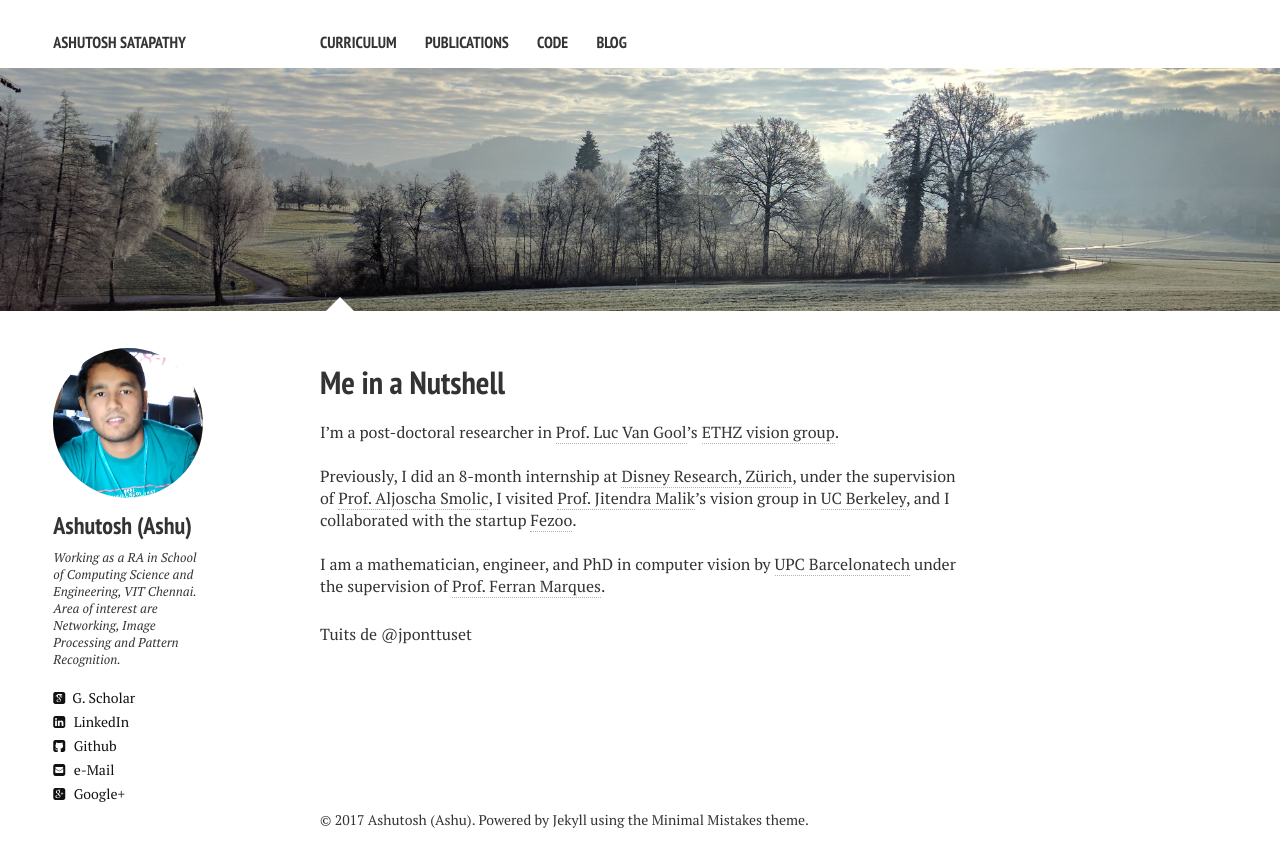
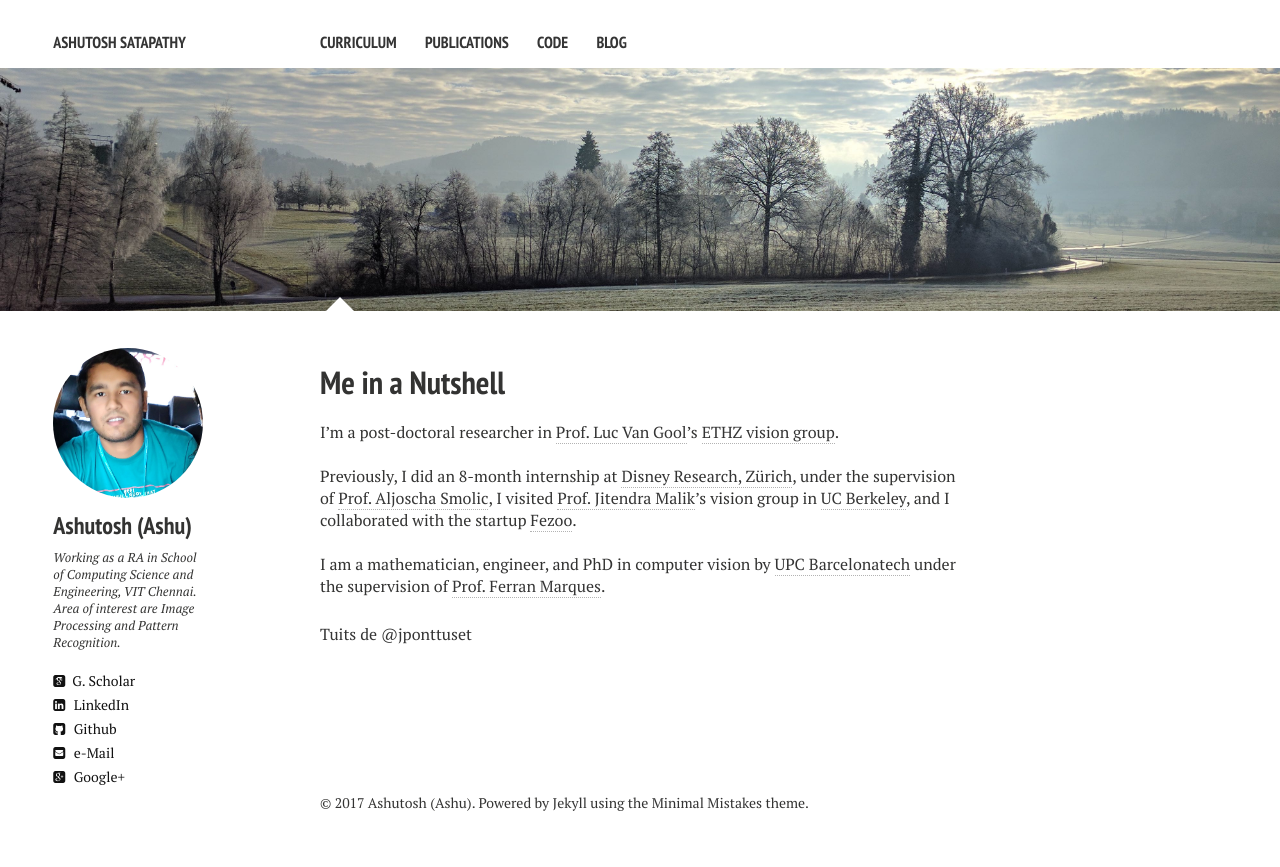
Before and after one commit to ashutoshsatapathy1990/ashutoshsatapathy1990.github.io, a Jekyll site: the page built from index.md, in a window 1280 px wide. Shown: the top 867 px of the page. Built offline with Jekyll 4.4.1, drawn with Linux system fonts in a browser that asks for light colours; nearby versions of some CDN libraries; comment, search, counter and statistics services are not loaded.

Commit message:
Update _config.yml

```diff
--- a/_config.yml
+++ b/_config.yml
@@ -9,7 +9,7 @@ owner:
   name                      :  Ashutosh (Ashu)
   avatar                    :  ashu.jpg
   description               :  Teaching and Research Assistant, VIT, Chennai
-  bio                       :  Working as a RA in School of Computing Science and Engineering, VIT Chennai. Area of interest are Networking, Image Processing and Pattern Recognition.
+  bio                       :  Working as a RA in School of Computing Science and Engineering, VIT Chennai. Area of interest are Image Processing and Pattern Recognition.
   email                     :  ashutosh.satapathy2013@vit.ac.in
   # Social networking links are used in author-bio sidebar. Update and remove as you like.
   twitter: #jponttuset
```
